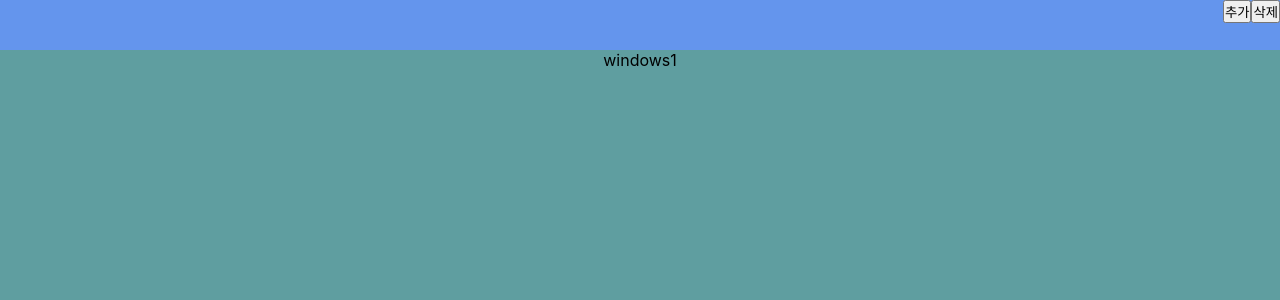
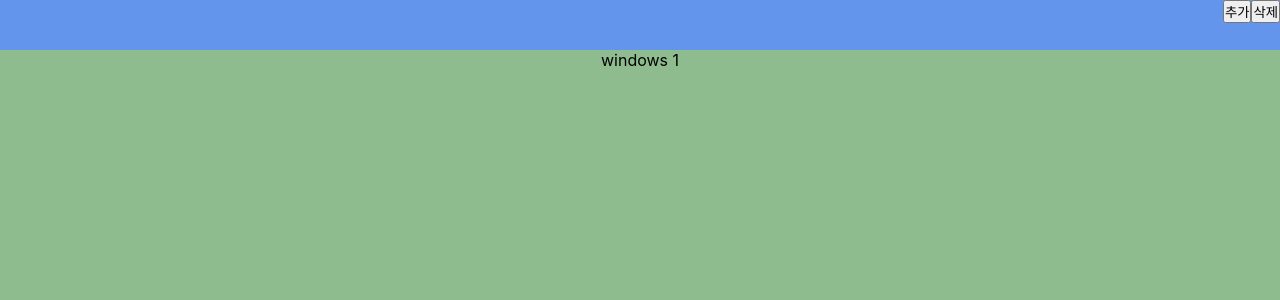
Before and after one commit to gjrlwjs/react_mosaic, a React (Create React App) app: page / in a window 1280 px wide. Shown: the top 300 px of the page. Built offline with nearby package versions, Linux system fonts and the light colour scheme.

Commit message:
삭제 진행중...

```diff
--- a/src/App.css
+++ b/src/App.css
@@ -20,8 +20,8 @@
 .div_Background {
   /* flex: 1; */
   border: 3px;
-  border-color: red;
-  background-color: blueviolet;
+  border-color: Red;
+  background-color: white;
   inset: "0% 0% 0% 0%";
   position: absolute;
 }
@@ -41,5 +41,5 @@
   width: 100%;
   text-align: center;
   vertical-align: middle;
-  background-color: cadetblue;
+  background-color: darkseagreen;
 }
--- a/src/App.jsx
+++ b/src/App.jsx
@@ -6,14 +6,16 @@
 
 const bst = new Binary_Tree();
 let idx = 0;
+let node_text_idx = 0;
 
 function App() {
   const [arr, setArr] = useState([]);
 
   if (bst.root === null) {
-    bst.root = new Node(idx, "N", "C", "windows1");
+    bst.root = new Node(idx, "N", "C", "windows " + (node_text_idx + 1), 0, 0, 0, 0, 100);
     // console.log("===========arr 추가===========");
     //arr.push(bst.root);
+    node_text_idx = node_text_idx + 1;
     setArr([bst.root]);
     // setIdx(idx + 1);
     // console.log(arr);
@@ -30,18 +32,19 @@
     // 0을 1|2로 Div 추가하기
     // const node2 = bst.insert(bst.root, arr.length, arr);
     // console.log("e 로그 = " + e.target.id);
-    const insert_result = bst.insert(arr[e.target.id], arr.length);
+    const insert_result = bst.insert(arr[e.target.id], arr.length, node_text_idx);
 
     if (insert_result) {
       //arr.push(insert_result[0]);
       //arr.push(insert_result[1]);
       idx = idx + 2;
+      node_text_idx = node_text_idx + 1;
       setArr([...arr, insert_result[0], insert_result[1]]);
     };
 
     //setArr([...arr]);
     // setIdx(idx + 1);
-    // console.log('현재 index = ' + idx);
+    console.log('현재 Arr ===============');
     console.log(arr);
   };
 
@@ -57,8 +60,9 @@
     } else {
       bst.remove(null, arr[arr[e.id].p_id], arr[e.id]);
     }
-    console.log("삭제했음~~~");
     setArr([...arr]);
+
+    console.log('현재 Arr ===============');
     console.log(arr);
   };
 
--- a/src/Binary_tree.jsx
+++ b/src/Binary_tree.jsx
@@ -8,6 +8,7 @@
     inset_right = 0,
     inset_bottom = 0,
     inset_left = 0,
+    ratio = 50,
 
     p_id = null,
     left = null,
@@ -22,6 +23,7 @@
     this.inset_right = inset_right;
     this.inset_bottom = inset_bottom;
     this.inset_left = inset_left;
+    this.ratio = ratio;
 
     this.p_id = p_id;
     this.left = left;
@@ -62,14 +64,14 @@
   // 기존 DIV는 좌(상)에 위치하기 때문에, 추가는 무조건 우(하)에 된다. => Right Node에 Node를 추가함.
   // 그렇다면 Left는 언제 생기냐? 추가 버튼이 눌려서 이벤트가 생성될 때, 해당 Div에 있는 key를 알 수 있으니, 그걸로 Left로 지정한다.
   // Right가 생길 때, Left가 null 일 수는 없다. 이때는 노드 자체를 삭제하고 상위 부모 자리에 Right 노드 정보를 넣어주어야한다.
-  insert(parent_node, new_id) {
-    console.log("===========insert 시작============");
+  insert(parent_node, new_id, text_idx) {
+    console.log("===========insert 1회============");
 
     // 부모 node 정보를 불러와서 left, right 로 분류하여 추가해준다.(기존 Left, 신규 Right)
     // const old_node = this.find_node(parent_id);
     const old_node = parent_node;
-    const left_node = new Node(new_id, "N", "C", old_node.node_text,            old_node.inset_top, old_node.inset_right, old_node.inset_bottom, old_node.inset_left, old_node.id);
-    const right_node = new Node(new_id + 1, "N", "C", "windows" + (new_id + 1), old_node.inset_top, old_node.inset_right, old_node.inset_bottom, old_node.inset_left, old_node.id);
+    const left_node = new Node(new_id, "N", "C", old_node.node_text,              old_node.inset_top, old_node.inset_right, old_node.inset_bottom, old_node.inset_left, old_node.id);
+    const right_node = new Node(new_id + 1, "N", "C", "windows " + (text_idx + 1), old_node.inset_top, old_node.inset_right, old_node.inset_bottom, old_node.inset_left, old_node.id);
 
     // console.log("부모 ID = " + old_node.id);
     // console.log(old_node);
@@ -128,6 +130,7 @@
   // 자신과 형제노드 - 부모노드 간의 연결을 해제하고
   // 조부모노드와 자신의 정보를 연결해준다.
   remove(grand_node, parent_node, del_node) {
+    console.log("===========delete 1회============");
     // 조부모 노드의 존재 여부에 따라 로직이 달라짐
     if (grand_node) {
 
@@ -215,6 +218,19 @@
     parent_node.right = null;
     // this.root = removeNode(this.root, del_id);
     return;
+  }
+
+  resize_div(tmp_arr) {
+    tmp_arr.forEach(tmp_node => {
+      // 부모 노드 대비 자신의 비율에 따라, Inset 값을 재조정해준다.(= 노드타입이 P인 경우, 하위 노드의 inset 값을 재조정함. 하위 노드가 P인 경우도 마찬가지)
+      if (tmp_node.node_type === "P") {
+
+      }
+
+
+      console.log(tmp_node);
+    });
+
   }
 }
 
```
